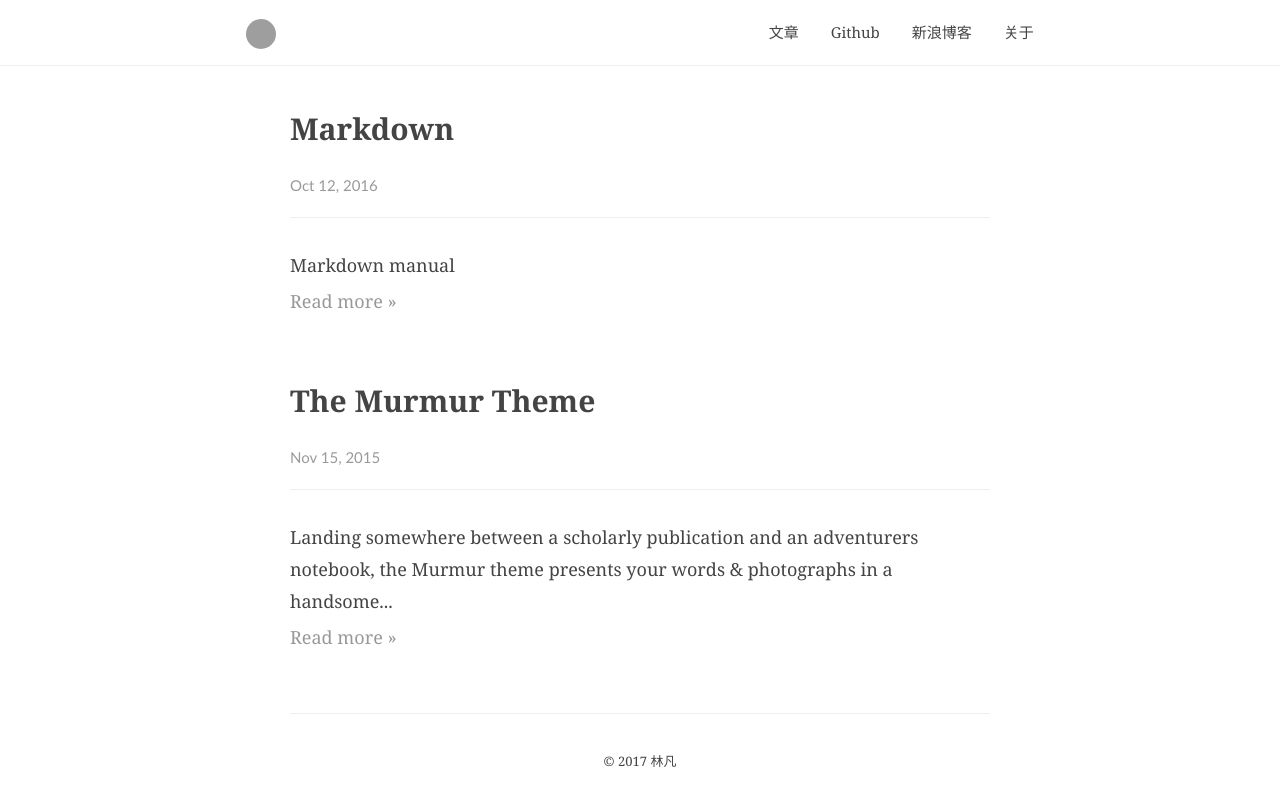
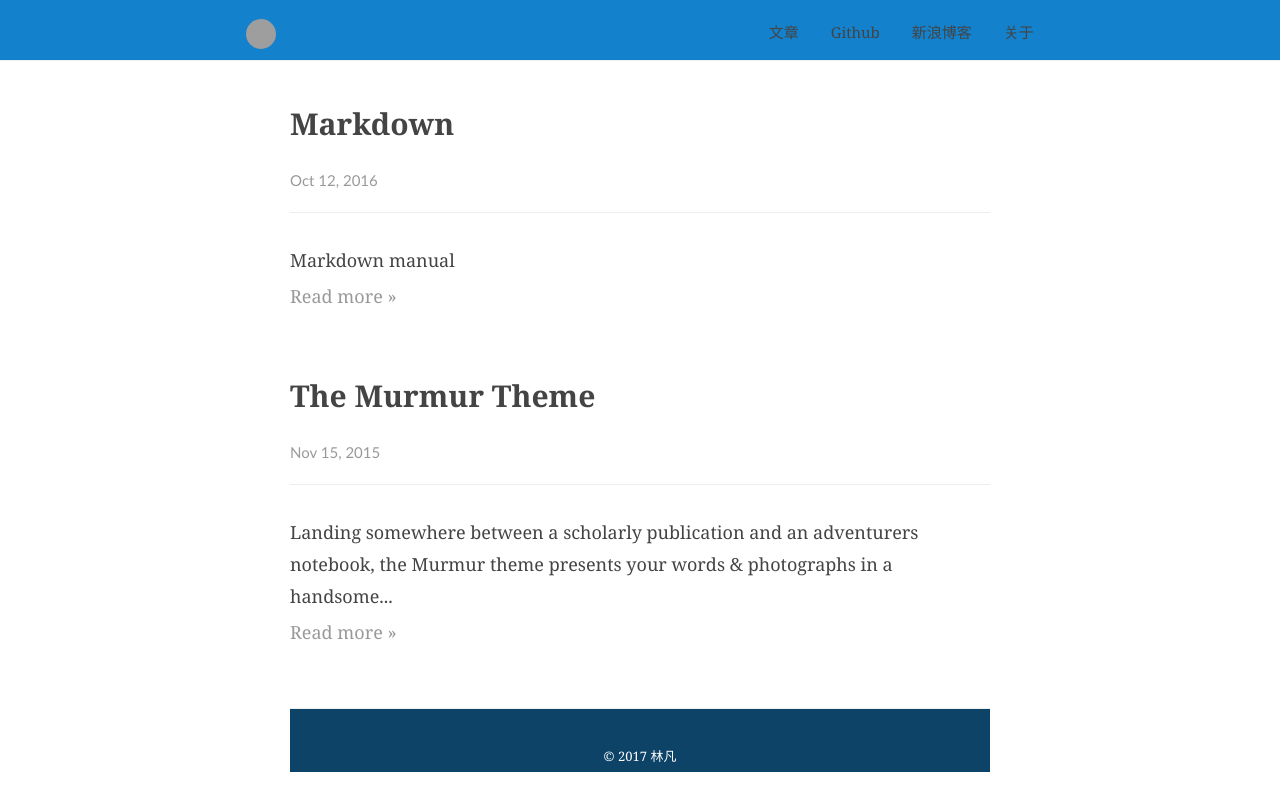
Before and after one commit to jiugewang/blog.github.io, a Jekyll site: the page built from index.html, in a window 1280 px wide. Shown: the top 811 px of the page. Built offline with Jekyll 4.4.1, drawn with Linux system fonts in a browser that asks for light colours; grey boxes are pictures that could not be loaded.

Commit message:
新加footer

```diff
--- a/_layouts/default.html
+++ b/_layouts/default.html
@@ -1,6 +1,31 @@
 <!doctype html>
 <html lang="en">
+<style>
+    *{
+        margin: 0;
+        padding: 0;
+        box-sizing:border-box;
+    }
+    html,body { height: 100%;}
+    header {
+        height: 60px;
+        margin-bottom: -60px;
+        background: #1381cc;
+        color: #FFF;
+        position: relative;
+    }
+    section {
+        background: #fff;
+        min-height: 100%;
+        padding: 60px 0 60px;}
+    footer {
+        height:60px;
+        margin-top: -60px;
+        background: #0c4367;
+        color: #FFF;
+    }
 
+</style>
 {% include head.html %}
 <body>
 
```
